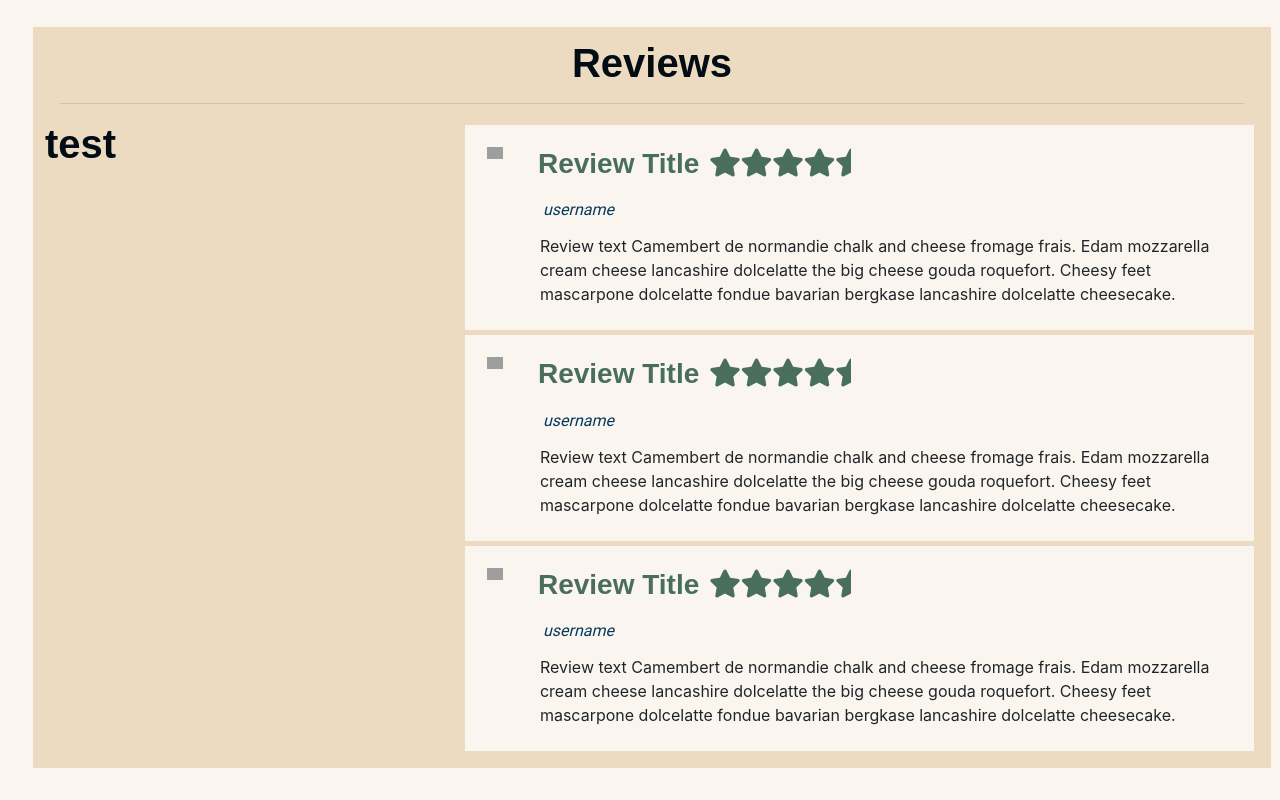
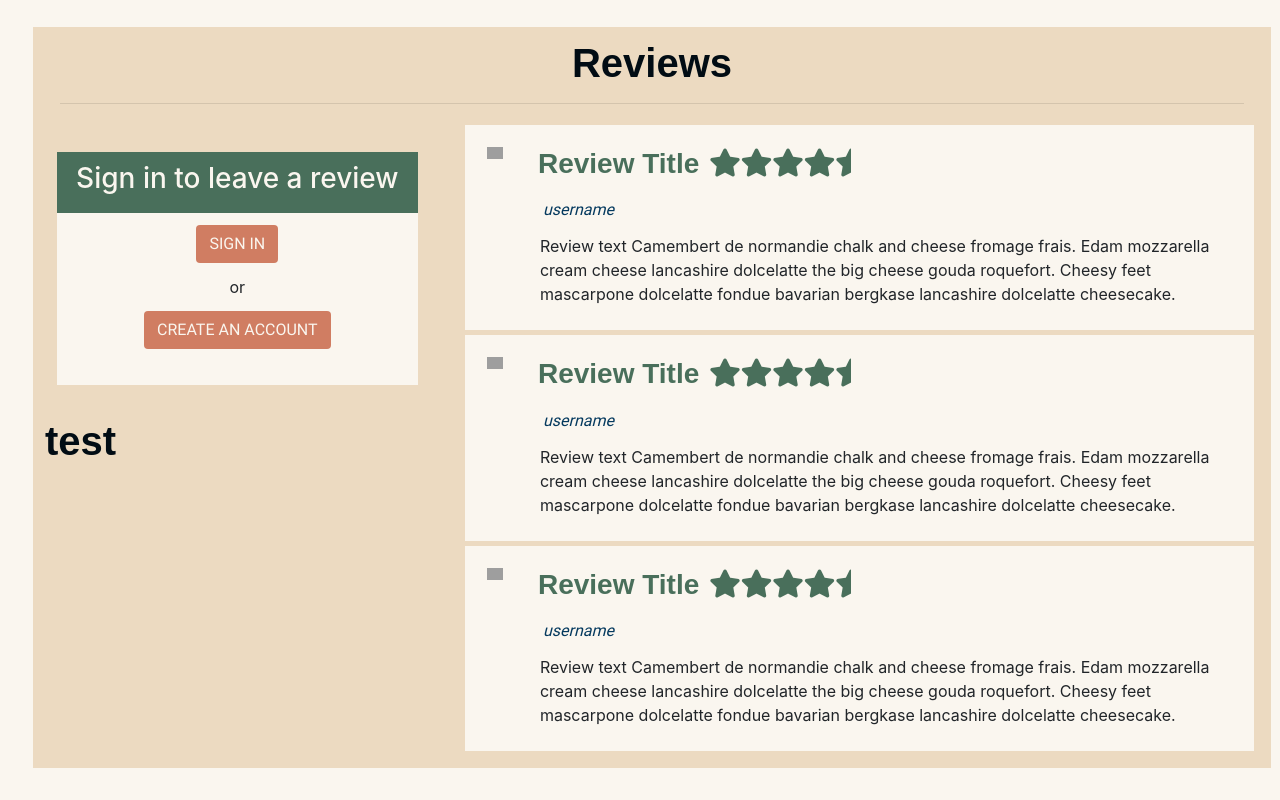
Before and after one commit to ziamah/wbdv-sp21-02-md-client-react, a React (Create React App) app: page /details in a window 1280 px wide. Shown: the part 1105-1905 px from the top of the page. Built offline with nearby package versions, Linux system fonts and the light colour scheme; grey boxes are pictures that could not be loaded; a web font is replaced by a local one.

Commit message:
refactored sign up widget to be used on details page as well

```diff
--- a/src/components/details-page/reviews-widget.js
+++ b/src/components/details-page/reviews-widget.js
@@ -1,5 +1,6 @@
 import WriteAReview from "./write-a-review-form";
 import ReviewCard from "./review-card";
+import SignUpWidget from "../home-page/sign-up-widget";
 
 const ReviewsWidget = () => {
     return (
@@ -10,6 +11,9 @@ const ReviewsWidget = () => {
             </div>
                 <div className="row">
                     <div className="col-4">
+                        {/*TODO: display one or the other of these widgets depending on whether the user is signed in*/}
+                        <SignUpWidget title={"Sign in to leave a review"}
+                                      page={"detail"}/>
                         <WriteAReview/>
                     </div>
                     <div className="col-8">
--- a/src/components/home-page/home-page.js
+++ b/src/components/home-page/home-page.js
@@ -9,7 +9,8 @@ class HomePage extends React.Component {
             <div className="row">
                 <div className="col-4 d-none d-lg-block">
                     {/*TODO: Should choose one of these two widgets depending on whether user is signed in*/}
-                    <SignUpWidget/>
+                    <SignUpWidget title={"Not signed in?"}
+                                  page={"home"}/>
                     <FavoritesWidget/>
                 </div>
                 <div className="col-8">
--- a/src/components/home-page/sign-up-widget.js
+++ b/src/components/home-page/sign-up-widget.js
@@ -1,10 +1,19 @@
 import {Link} from "react-router-dom";
 
-const SignUpWidget = () => {
+const SignUpWidget = ({title, page}) => {
+    let backgroundClassName = ''
+    if (page === "home") {
+        backgroundClassName = "wbdv-widget-container"
+    }
+    if (page ==="detail") {
+        backgroundClassName = "wbdv-widget-container-light"
+    }
     return (
-        <div className="wbdv-widget-container">
+        <div className={`${backgroundClassName}`}>
             <div className="wbdv-contrast-header">
-                <h3 className="wbdv-center-in-div">Not signed in?</h3>
+                <h3 className="wbdv-center-in-div">
+                    {title}
+                </h3>
             </div>
             <div className="wbdv-widget-interior">
                 <div className="row wbdv-center-in-div">
--- a/src/index.css
+++ b/src/index.css
@@ -137,6 +137,11 @@
 
 .wbdv-widget-container {
   background-color: var(--surface-dark);
+  margin: 32px 12px;
+}
+
+.wbdv-widget-container-light {
+  background-color: var(--surface);
   margin: 32px 12px;
 }
 
```
